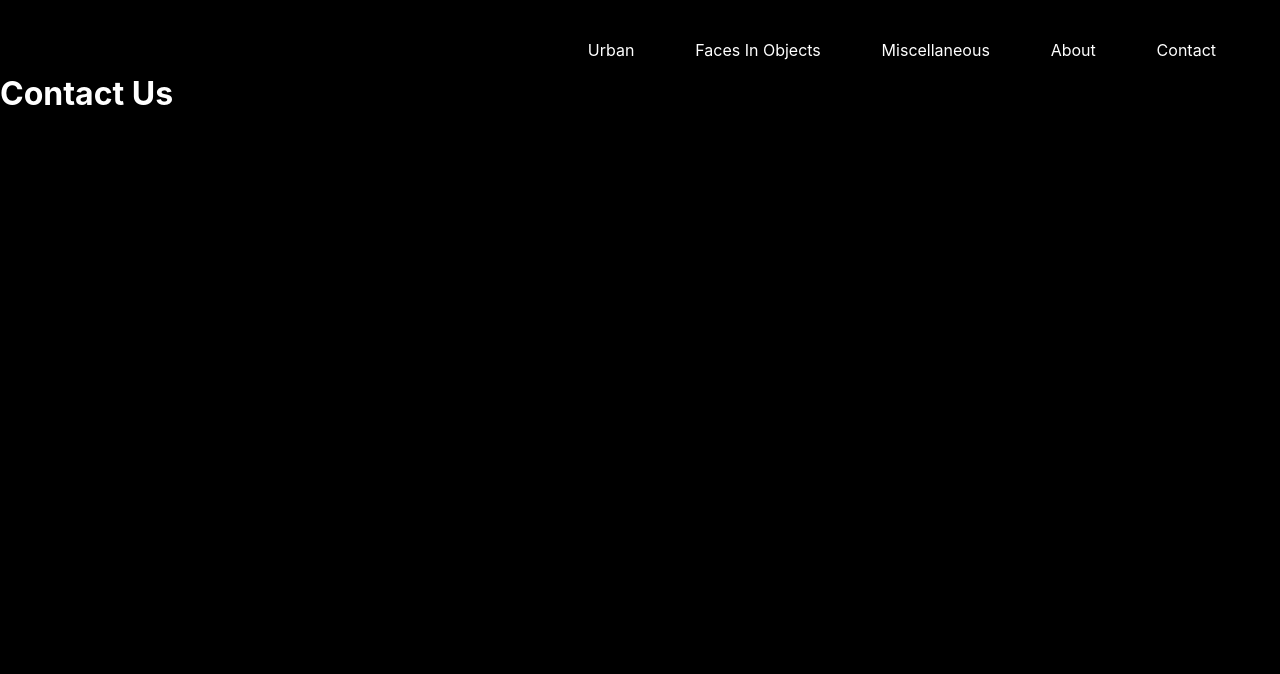
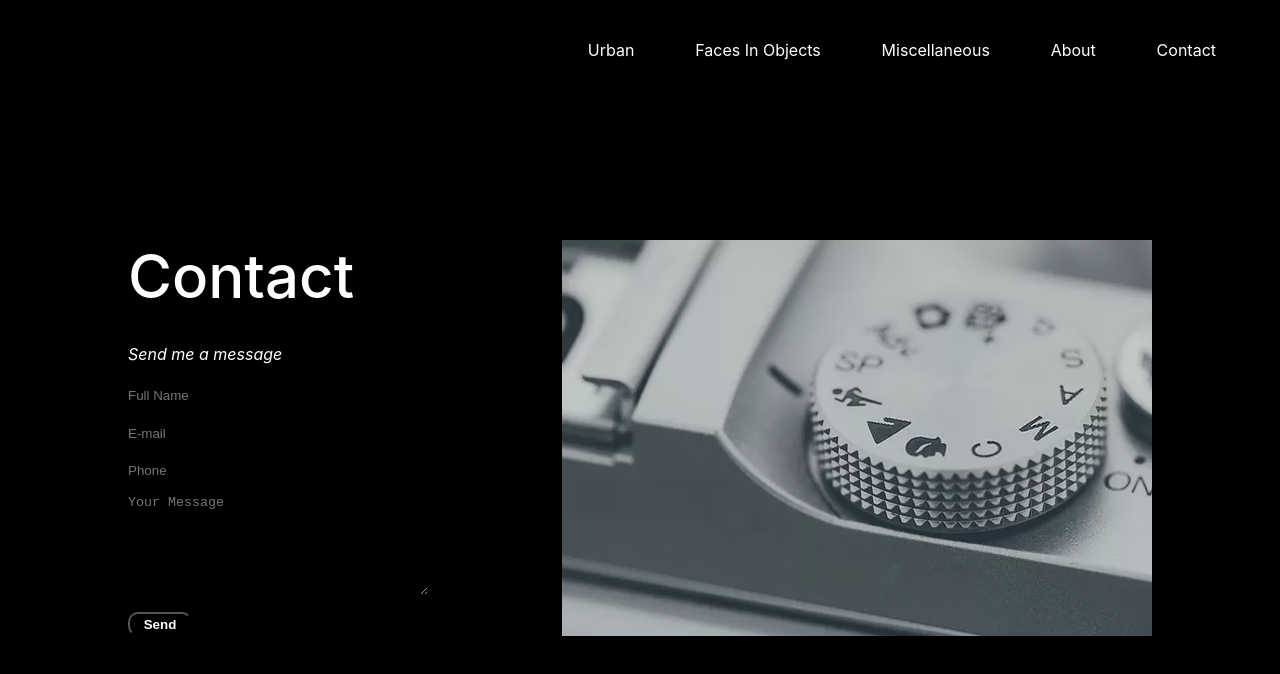
Before and after one commit to MohammadAnwarTabbaa/Marwa-Photography, a React (Create React App) app in the folder marwaphotography/: page /ContactUs in a window 1280 px wide. Shown: the top 674 px of the page. Built offline with nearby package versions, Linux system fonts and the light colour scheme.

Commit message:
Added Contact Page

```diff
--- a/marwaphotography/src/App.css
+++ b/marwaphotography/src/App.css
@@ -13,10 +13,13 @@ body {
   height: 50%;
   width: 100%;
   object-fit: cover;
+
+
 }
 .img {
   height: 100%;
   width: 100%;
+
   object-fit: cover;
   transition: transform 0.5s; /* Animation */
 }
@@ -28,7 +31,7 @@ body {
 .im {
   width: 40em;
   height: 40em;
-  /* border: 10px red solid; */
+
   /* border-radius: 1em; */
   overflow: hidden;
   cursor: pointer;
@@ -63,9 +66,12 @@ body {
   display: block;
   max-width: 60%;
   max-height: 80%;
+
   margin: 60px auto;
   box-shadow: 3px 5px 7px rgba(0, 0, 0, 0.5);
   border: 3px solid white;
+
+
 }
 .bigDiv {
   background-color: tomato;
@@ -159,3 +165,74 @@ body {
   display: flex;
   justify-content: center;
 }
+
+
+* {
+    background-color: black;
+    color: white;
+
+}
+
+.wrapContact {
+    display:flex;
+    flex-direction: row;
+    justify-content: space-between;
+    margin-top: 13vw;
+    padding: 0px 10% 0px 10%;
+
+}
+
+
+.contact-form{
+
+    width: 60%;
+}
+
+
+
+.contact-img {
+
+}
+
+header {
+
+    font-weight:500;
+    font-size: 60px;
+}
+.input {
+    background-color: transparent;
+    border: none;
+
+    margin-bottom: 3%;
+}
+
+.inputMessage {
+
+   height: 100px;
+   width: 300px;
+}
+.titleMessage{
+    font-style: italic;
+    height: 10%;
+
+}
+
+input{
+    width: 200px;
+    height: 1.5rem;
+
+}
+
+.form {
+    padding-top: 2rem;
+    display: flex;
+    flex-direction: column;
+
+}
+.sendBtn{
+    width: 4rem;
+    height: 1.5rem;
+    font-weight: 700;
+    border-radius: 10px;
+
+}
--- a/marwaphotography/src/Pages/ContactUs.js
+++ b/marwaphotography/src/Pages/ContactUs.js
@@ -1,12 +1,14 @@
 import React from "react";
-import Contact from "../component/Contact";
+import Nav from "../component/Nav";
+import Contact from "../component/Contact/ContactUs";
 
-function ContactUs() {
+function AboutUS() {
   return (
     <div>
+      <Nav />
       <Contact />
     </div>
   );
 }
 
-export default ContactUs;
+export default AboutUS;
--- a/marwaphotography/src/component/Contact.js
+++ /dev/null
@@ -1,13 +0,0 @@
-import React from "react";
-import Nav from "./Nav";
-
-function Contact() {
-  return (
-    <div>
-      <Nav />
-      <h1 style={{ color: "white" }}>Contact Us </h1>
-    </div>
-  );
-}
-
-export default Contact;
--- /dev/null
+++ b/marwaphotography/src/component/Contact/Contact.css
@@ -0,0 +1,69 @@
+* {
+    background-color: black;
+    color: white;
+
+}
+
+.wrapContact {
+    display:flex;
+    flex-direction: row;
+    justify-content: space-between;
+    margin-top: 13vw;
+    padding: 0px 10% 0px 10%;
+
+}
+
+
+.contact-form{
+
+    width: 60%;
+}
+
+
+
+.contact-img {
+
+}
+
+header {
+
+    font-weight:500;
+    font-size: 60px;
+}
+.input {
+    background-color: transparent;
+    border: none;
+
+    margin-bottom: 3%;
+}
+
+.inputMessage {
+
+   height: 100px;
+   width: 300px;
+}
+.titleMessage{
+    font-style: italic;
+    height: 10%;
+
+}
+
+input{
+    width: 200px;
+    height: 1.5rem;
+
+}
+
+.form {
+    padding-top: 2rem;
+    display: flex;
+    flex-direction: column;
+
+}
+.sendBtn{
+    width: 4rem;
+    height: 1.5rem;
+    font-weight: 700;
+    border-radius: 10px;
+
+}
--- /dev/null
+++ b/marwaphotography/src/component/Contact/ContactUs.js
@@ -0,0 +1,55 @@
+import React from "react";
+import "./Contact.css";
+import img1 from "./dummy-Contact-Image.png"
+
+function Contact() {
+    return (
+
+
+            <div className="wrapContact">
+
+                <div className="contact-form">
+                <header className="titleContact" >Contact</header>
+            <form className="form">
+                <span className="titleMessage">
+                    Send me a message
+                </span>
+                <br/>
+
+                <div className="validate-input" data-validate="Please enter your name">
+                    <input className="input inputName" type="text" name="name" placeholder="Full Name"/>
+                    <span className="focus-name"></span>
+                </div>
+
+                <div className="validate-input" data-validate = "Please enter your email: e@a.x">
+                    <input className="input inputEmail" type="text" name="email" placeholder="E-mail"/>
+                    <span className="focus-email"></span>
+                </div>
+
+                <div className="validate-input" data-validate = "Please enter your phone">
+                    <input className="input inputPhone" type="text" name="phone" placeholder="Phone"/>
+                    <span className="focus-phone"></span>
+                </div>
+
+                <div className="validate-input" data-validate = "Please enter your message">
+                    <textarea className="input inputMessage" name="message" placeholder="Your Message"></textarea>
+                    <span className="focus-message"></span>
+                </div>
+
+                <div className="form-btn">
+                    <button className="sendBtn">
+                    Send
+                    </button>
+                </div>
+            </form>
+            </div>
+
+            <div className="contact-img">
+            <img src={img1}></img>
+            </div>
+            </div>
+
+    );
+  }
+
+  export default Contact;
```
Also changed, not shown: marwaphotography/src/component/Contact/dummy-Contact-Image.png (added), 1 other file (tests, documents, lock files or other folders).
